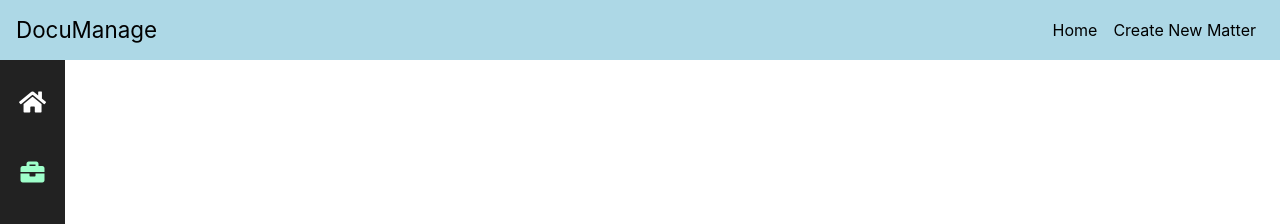
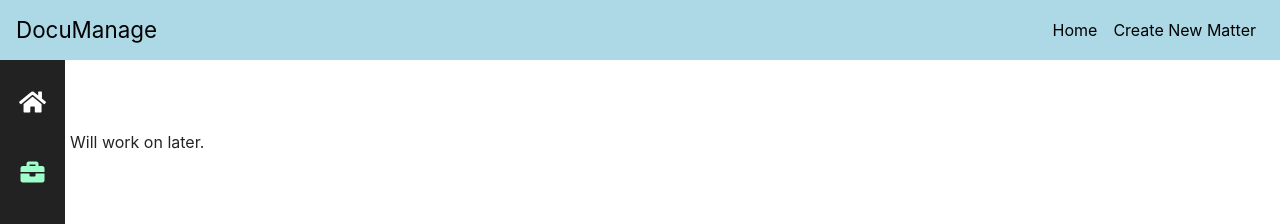
Before and after one commit to jkatem/DocuManage, a React (Create React App) app: page / in a window 1280 px wide. Shown: the top 224 px of the page. Built offline with nearby package versions, Linux system fonts and the light colour scheme; no server answers.

Commit message:
update Home to add note

```diff
--- a/src/components/home.js
+++ b/src/components/home.js
@@ -7,18 +7,11 @@ class Home extends React.Component {
 
     render() {
         return (
-           <>
-               {/* <MattersContainer /> */}
-           </>
+           <div style={{padding:'20px'}}>
+               Will work on later.
+           </div>
         )
     }
 }
 
-// const mapStateToProps = state => {
-//     return {
-//         matters: state.matterReducer.matters
-//     }
-// }
-
-// export default connect(mapStateToProps)(Home)
 export default Home;
```
